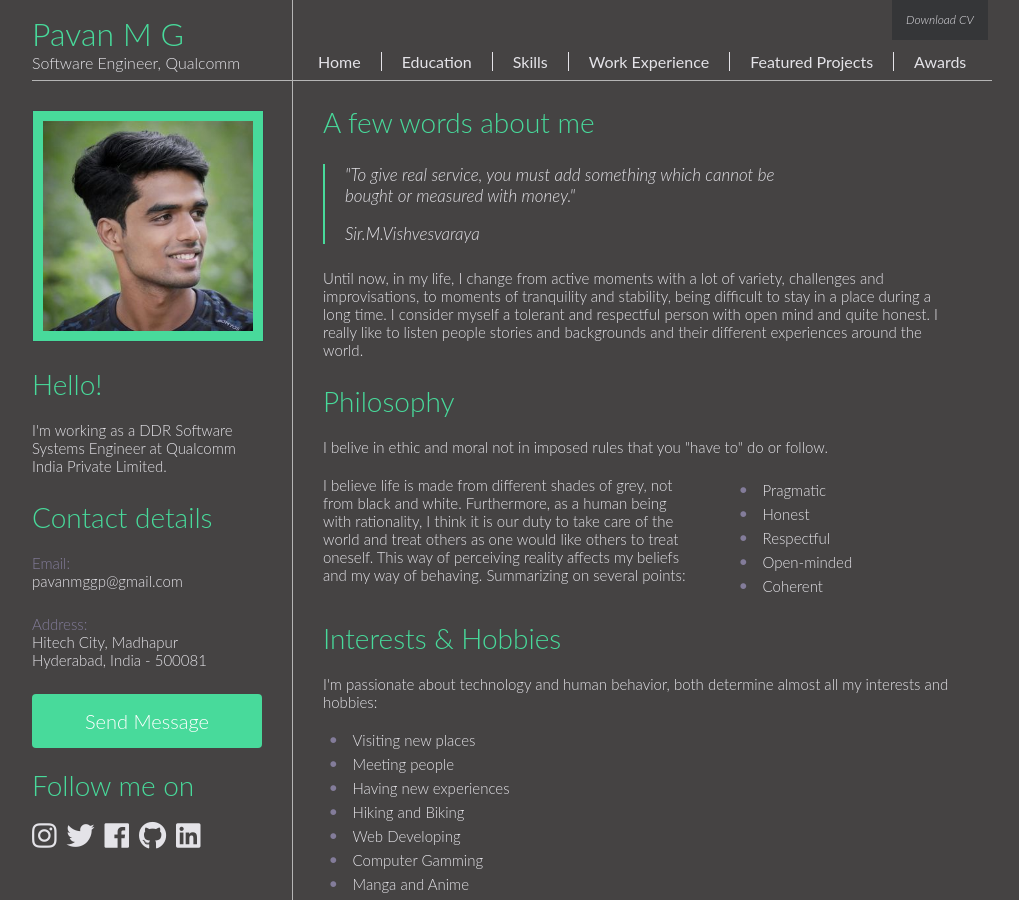
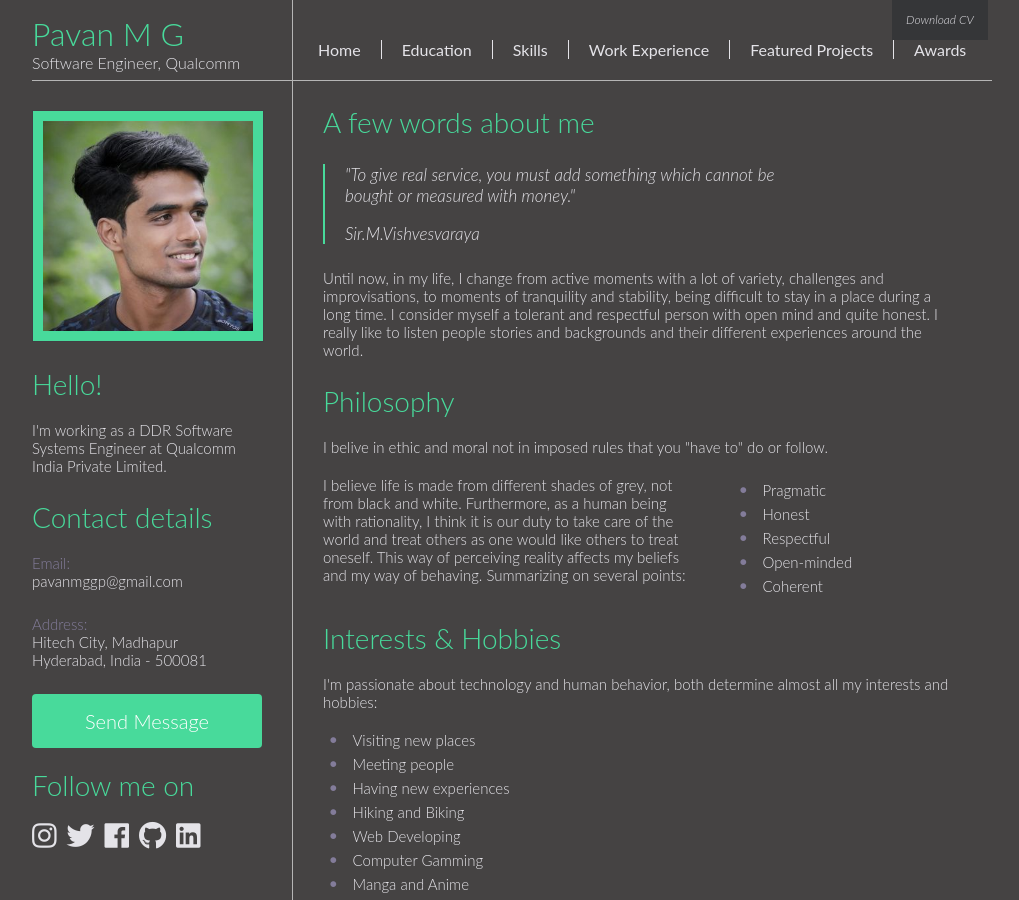
Before and after one commit to pavan-mg/pavan-mg.github.io, a Jekyll site: the page built from index.html, in a window 1280 px wide and 900 px high. Shown: the whole window, without its empty margins (128-1147 px from the left). Built offline with Jekyll 4.4.1, drawn with Linux system fonts in a browser that asks for light colours.

Commit message:
Update default.html

```diff
--- a/_layouts/default.html
+++ b/_layouts/default.html
@@ -18,12 +18,10 @@
         </div>
         <!-- MAIN MENU -->
         <div class="header_menu_container">
-          <div>
             <ul class="download_button horizontal_list">
               <li><a href="/assets/Pavan M G CV.pdf" target="_blank">Download CV</a></li>
             </ul>
-          </div>
-          <div class="clear"></div>
+          <div class="clear">
             <ul class="header_menu horizontal_list">
               <li><a class="no_border" href="#Home">Home</a></li>
               <li><a href="#Education">Education</a></li>
@@ -56,6 +54,7 @@
                 }
               </script>
             </ul>
+          </div>
         </div>
       </div>
     </div>
```
Lines whose indentation alone changed are shown as unchanged.
